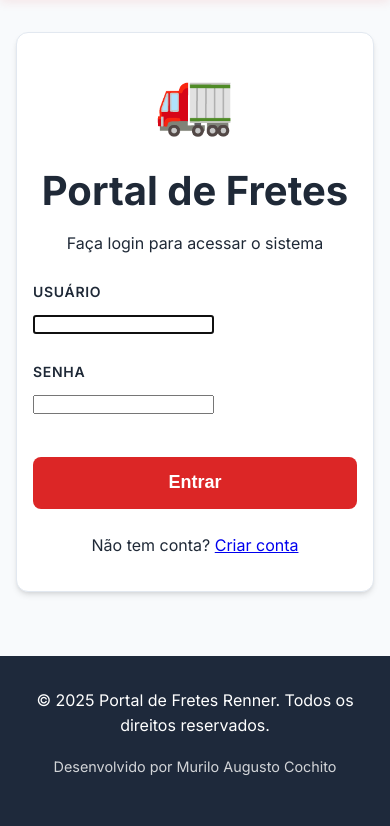
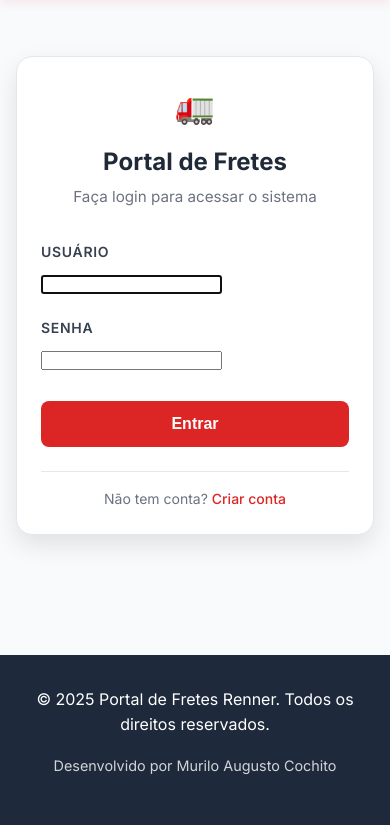
Before and after one commit to mcochitao-ai/portal-fretes, a Django app: page /login/ in a window 390 px wide; the page is wider, and only the part inside the window is pictured. Shown: the part 82-908 px from the top of that part. Run offline with Django 5.2, Linux system fonts and the light colour scheme.

Commit message:
Improve login page design - Center form fields, reduce sizes, and create compact responsive layout

```diff
--- a/fretes/templates/fretes/login.html
+++ b/fretes/templates/fretes/login.html
@@ -4,22 +4,21 @@
 {% block title %}Login - Portal de Fretes{% endblock %}
 
 {% block content %}
-<div class="container-sm mt-8">
-    <div class="card animate-fade-in">
-        <div class="card-body p-8">
-            <div class="text-center mb-6">
-                <div style="font-size: 4rem; margin-bottom: 1rem;">🚛</div>
-                <h1>Portal de Fretes</h1>
-                <p class="text-secondary">Faça login para acessar o sistema</p>
+<div class="login-container">
+    <div class="login-card">
+        <div class="login-header">
+            <div class="login-icon">🚛</div>
+            <h1 class="login-title">Portal de Fretes</h1>
+            <p class="login-subtitle">Faça login para acessar o sistema</p>
         </div>
 
         {% if form.errors %}
-                <div class="alert alert-danger">
+            <div class="login-alert">
                 Usuário ou senha inválidos.
             </div>
         {% endif %}
 
-            <form method="post" class="space-y-4">
+        <form method="post" class="login-form">
             {% csrf_token %}
 
             <div class="form-group">
@@ -32,32 +31,172 @@
                 {{ form.password }}
             </div>
 
-                <button type="submit" class="btn btn-primary btn-block btn-lg">
+            <button type="submit" class="login-btn">
                 Entrar
             </button>
         </form>
 
-            <div class="text-center mt-6">
-                <p class="text-secondary">
+        <div class="login-footer">
+            <p class="login-text">
                 Não tem conta?
-                    <a href="/signup/" class="text-primary hover:underline">Criar conta</a>
+                <a href="/signup/" class="login-link">Criar conta</a>
             </p>
-            </div>
         </div>
     </div>
 </div>
 
 <style>
-    #id_username, #id_password {
-        @apply form-control;
+    /* Login Page Styles */
+    .login-container {
+        display: flex;
+        justify-content: center;
+        align-items: center;
+        min-height: 80vh;
+        padding: 2rem 1rem;
     }
 
-    .space-y-4 > * + * {
-        margin-top: 1rem;
+    .login-card {
+        background: white;
+        border-radius: 1rem;
+        box-shadow: 0 10px 25px rgba(0, 0, 0, 0.1);
+        border: 1px solid #e2e8f0;
+        width: 100%;
+        max-width: 400px;
+        padding: 2rem;
+        animation: fadeIn 0.3s ease-out;
     }
 
-    .hover\:underline:hover {
+    .login-header {
+        text-align: center;
+        margin-bottom: 2rem;
+    }
+
+    .login-icon {
+        font-size: 2.5rem;
+        margin-bottom: 1rem;
+    }
+
+    .login-title {
+        font-size: 1.75rem;
+        font-weight: 700;
+        color: #1f2937;
+        margin-bottom: 0.5rem;
+    }
+
+    .login-subtitle {
+        color: #6b7280;
+        font-size: 0.95rem;
+        margin: 0;
+    }
+
+    .login-form {
+        margin-bottom: 1.5rem;
+    }
+
+    .login-form .form-group {
+        margin-bottom: 1.25rem;
+    }
+
+    .login-form .form-label {
+        display: block;
+        font-weight: 600;
+        color: #374151;
+        margin-bottom: 0.5rem;
+        font-size: 0.875rem;
+        text-transform: uppercase;
+        letter-spacing: 0.05em;
+    }
+
+    .login-form .form-control {
+        width: 100%;
+        padding: 0.75rem 1rem;
+        font-size: 1rem;
+        border: 2px solid #e2e8f0;
+        border-radius: 0.5rem;
+        background: white;
+        color: #1f2937;
+        transition: all 0.2s;
+        font-family: inherit;
+    }
+
+    .login-form .form-control:focus {
+        outline: none;
+        border-color: #dc2626;
+        box-shadow: 0 0 0 3px rgba(220, 38, 38, 0.1);
+    }
+
+    .login-btn {
+        width: 100%;
+        background: #dc2626;
+        color: white;
+        padding: 0.875rem 1.5rem;
+        font-size: 1rem;
+        font-weight: 600;
+        border: none;
+        border-radius: 0.5rem;
+        cursor: pointer;
+        transition: all 0.2s;
+        margin-top: 0.5rem;
+    }
+
+    .login-btn:hover {
+        background: #b91c1c;
+        transform: translateY(-1px);
+        box-shadow: 0 4px 12px rgba(220, 38, 38, 0.3);
+    }
+
+    .login-alert {
+        background: #fef2f2;
+        color: #991b1b;
+        border: 1px solid #fecaca;
+        padding: 0.875rem 1rem;
+        border-radius: 0.5rem;
+        margin-bottom: 1.5rem;
+        font-size: 0.875rem;
+        text-align: center;
+    }
+
+    .login-footer {
+        text-align: center;
+        padding-top: 1rem;
+        border-top: 1px solid #e2e8f0;
+    }
+
+    .login-text {
+        color: #6b7280;
+        font-size: 0.875rem;
+        margin: 0;
+    }
+
+    .login-link {
+        color: #dc2626;
+        text-decoration: none;
+        font-weight: 500;
+    }
+
+    .login-link:hover {
         text-decoration: underline;
+    }
+
+    /* Responsive */
+    @media (max-width: 480px) {
+        .login-container {
+            padding: 1rem;
+            min-height: 70vh;
+        }
+
+        .login-card {
+            padding: 1.5rem;
+            max-width: 100%;
+        }
+
+        .login-title {
+            font-size: 1.5rem;
+        }
+
+        .login-icon {
+            font-size: 2rem;
+        }
     }
 </style>
 {% endblock %}
```
Lines whose indentation alone changed are shown as unchanged.
